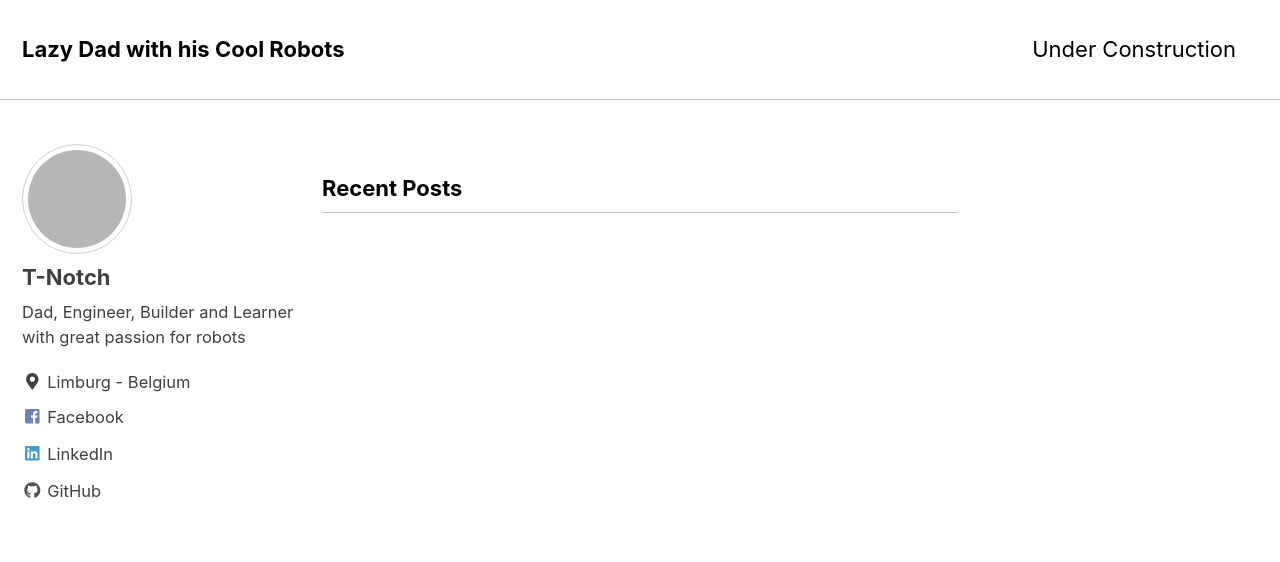
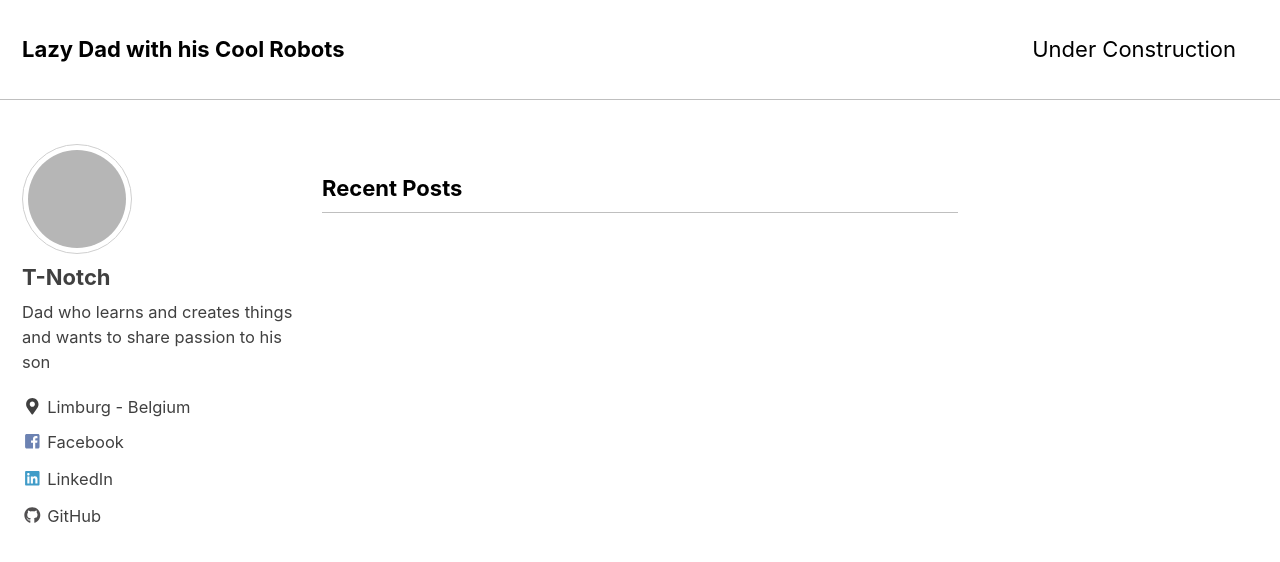
Before and after one commit to t-notch/t-notch.github.io, a Jekyll site: the page built from index.html, in a window 1280 px wide and 900 px high. Shown: the top 562 px of the window. Built offline with Jekyll 4.4.1, drawn with Linux system fonts in a browser that asks for light colours; nearby versions of some CDN libraries; the list of posts is cut into pages by our own code; grey boxes are pictures that could not be loaded.

Commit message:
change bio

```diff
--- a/_config.yml
+++ b/_config.yml
@@ -19,7 +19,7 @@ locale                   : "en-US"
 title                    : "Lazy Dad with his Cool Robots"
 title_separator          : "-"
 name                     : "T-Notch"
-description              : "Dad, Engineer, Builder and Learner with great passion for robots"
+description              : "Dad, Engineer, Builder and Learner. "
 url                      : https://t-notch.github.io/ # the base hostname & protocol for your site e.g. "https://mmistakes.github.io"
 baseurl                  : # the subpath of your site, e.g. "/blog"
 repository               : t-notch/t-notch.github.io # GitHub username/repo-name e.g. "mmistakes/minimal-mistakes"
@@ -102,7 +102,7 @@ analytics:
 author:
   name             : "T-Notch"
   avatar           : "https://avatars0.githubusercontent.com/u/37850049?s=460&v=4" # path of avatar image, e.g. "/assets/images/bio-photo.jpg"
-  bio              : "Dad, Engineer, Builder and Learner with great passion for robots"
+  bio              : "Dad who learns and creates \n things \n and wants to share passion to his son"
   location         : "Limburg - Belgium"
   email            :
   uri              :
```
